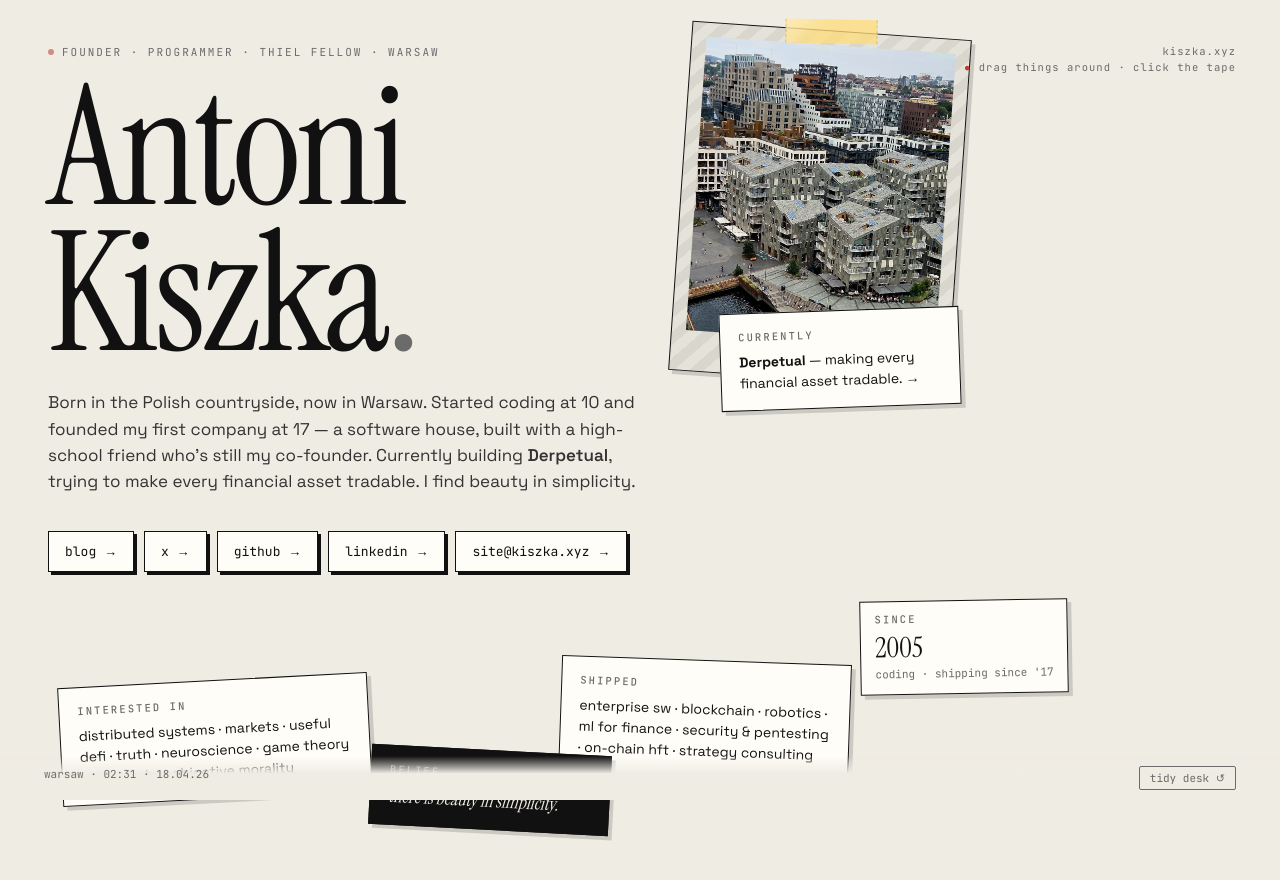
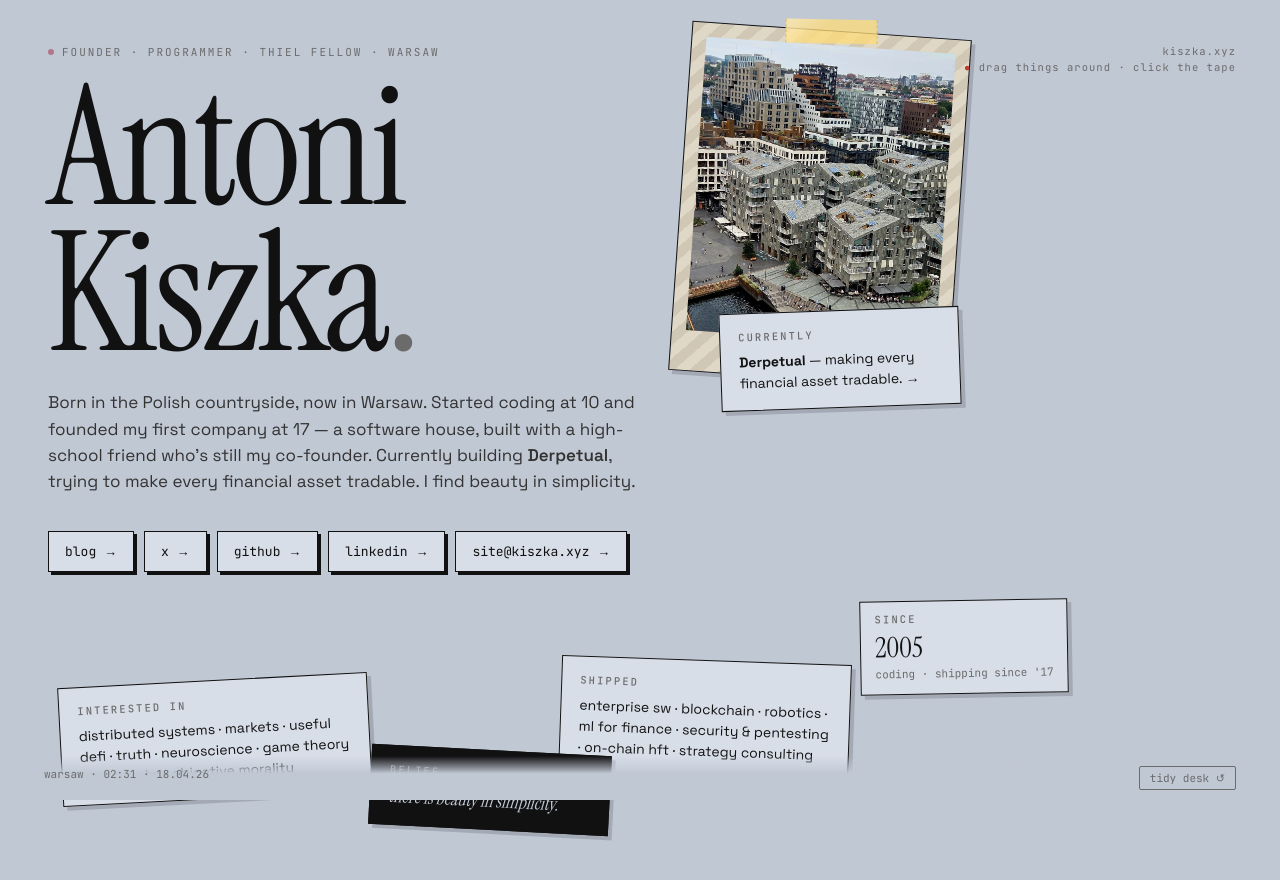
Before and after one commit to akiszka/kiszka.xyz, a Next.js app: page / in a window 1280 px wide. Shown: the top 880 px of the page. Built offline with nearby package versions, Linux system fonts and the light colour scheme.

Commit message:
feat: new colors

```diff
--- a/src/app/globals.css
+++ b/src/app/globals.css
@@ -1,14 +1,12 @@
 @import "tailwindcss";
 
 :root {
-  --paper: #efece4;
+  --paper: #c0c8d4; --card: #d8dee8;
   --ink: #111;
   --ink-soft: #333;
   --muted: #6b6b6b;
-  --card: #fffdf7;
   --tape: rgba(255, 220, 120, 0.75);
-  --photo-a: #d9d6cd;
-  --photo-b: #e5e2d9;
+  --photo-a: #d0c8b4; --photo-b: #dfd8c6;
 }
 
 * {
@@ -64,7 +62,7 @@ a {
   display: inline-block;
   width: 6px;
   height: 6px;
-  background: #c0392b;
+  background: #a83248;
   border-radius: 50%;
   margin-right: 8px;
   vertical-align: 1px;
@@ -74,9 +72,11 @@ a {
 @keyframes pulse {
   0%,
   100% {
-    opacity: 0.5;
+    background: #a83248;
+    opacity: 0.6;
   }
   50% {
+    background: #32a088;
     opacity: 1;
   }
 }
```
